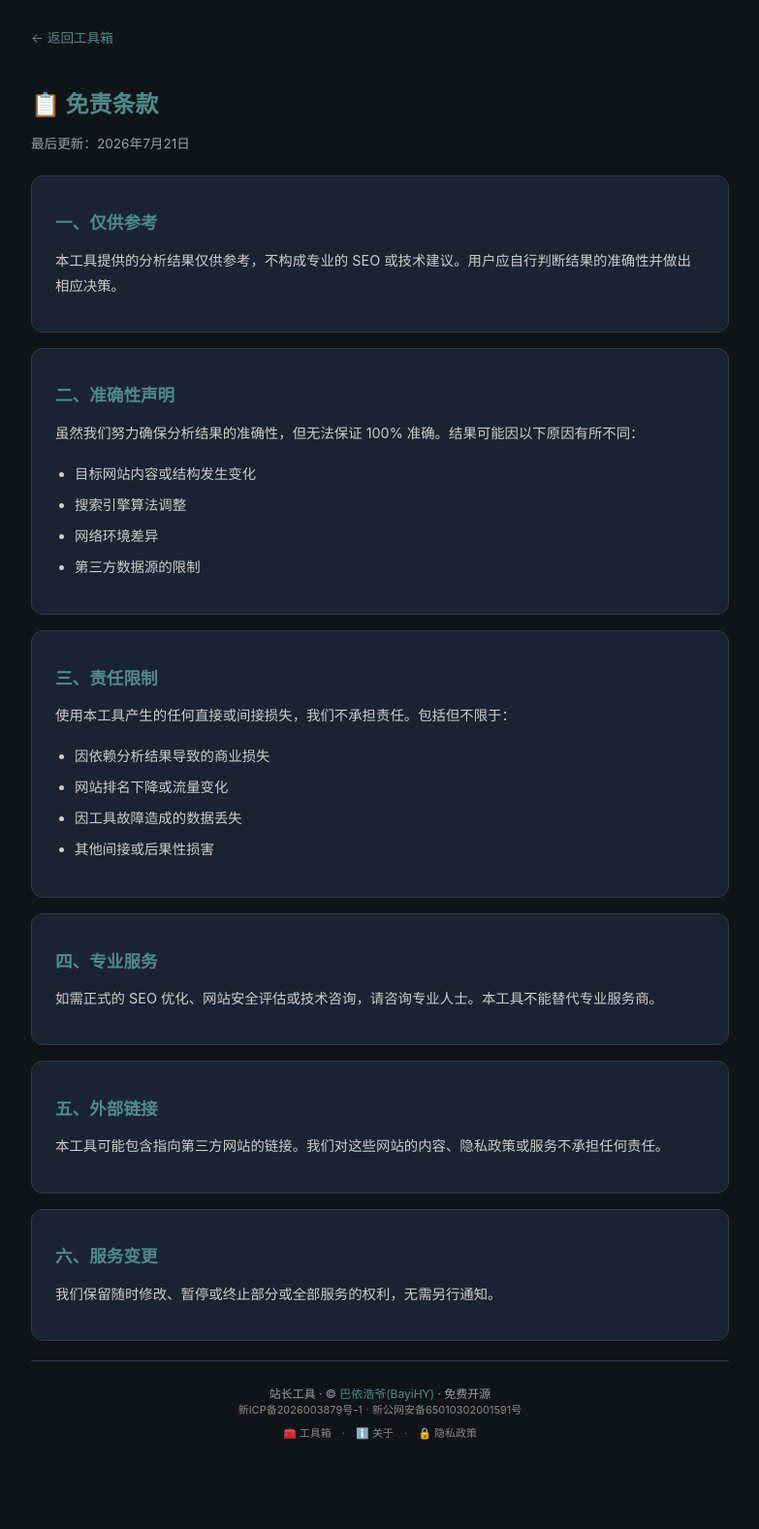
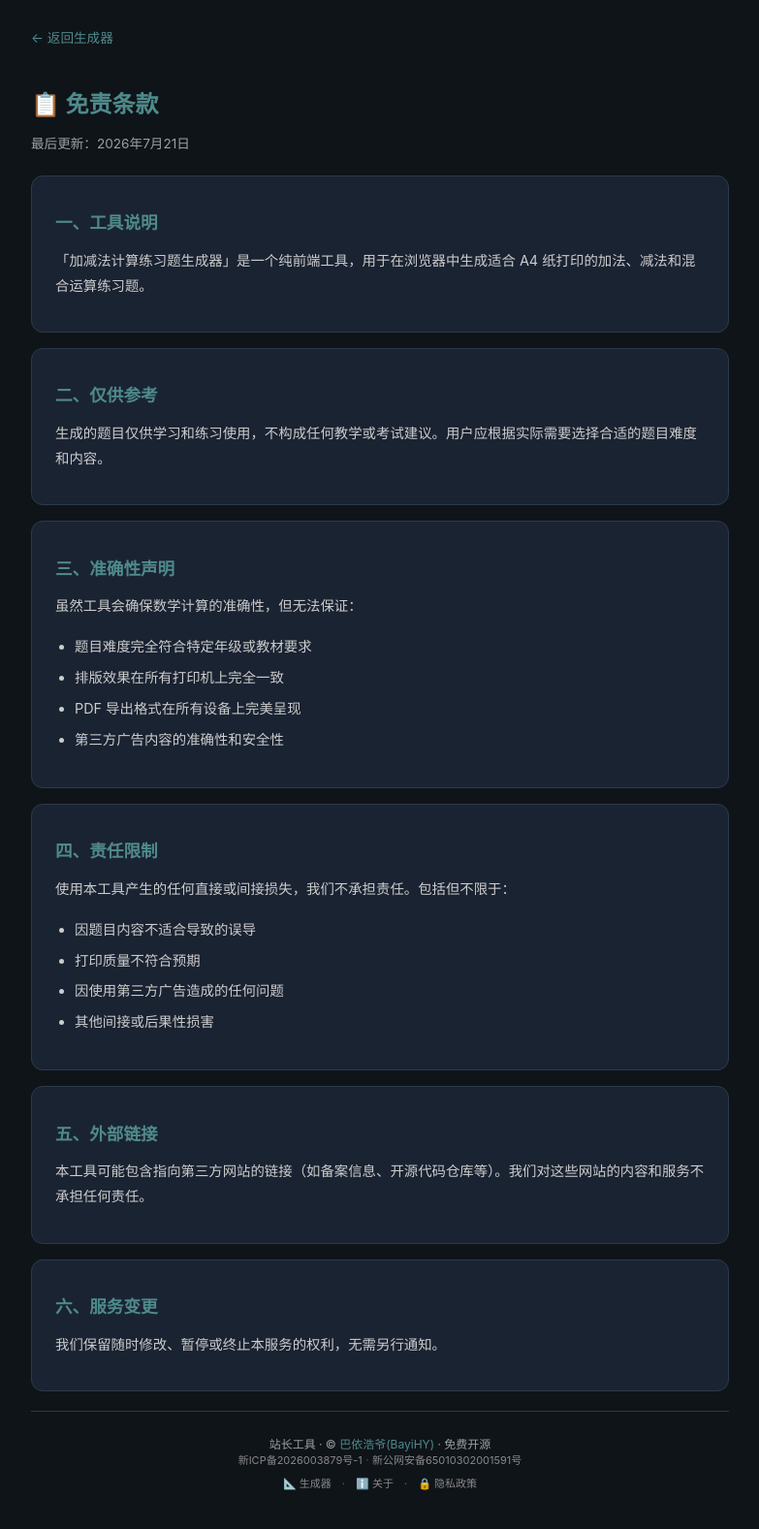
Before and after one commit to BayiHY/site-analyzer, a Flask app: page /disclaimer in a window 1280 px wide. Shown: the whole page at 97% size, without its empty margins (248-1031 px from the left). Before the commit the page ends 1485 px from the top, so only its background shows below. Run offline with Flask 3, Linux system fonts and the light colour scheme; parts of the project's set-up code (start-up, migrations or seed data) failed here and were passed over; some libraries are stand-ins or nearby versions.

Commit message:
fix(math-problems): h=1隐藏页脚、去掉Star、隐私免责改为生成器专用、广告角标定位修正

```diff
--- a/web/static/css/math-problems.css
+++ b/web/static/css/math-problems.css
@@ -35,6 +35,7 @@ body {
     display: flex;
     align-items: center;
     justify-content: center;
+    position: relative; /* 让角标相对广告位定位 */
 }
 .ad-label {
     position: absolute;
@@ -46,6 +47,8 @@ body {
     padding: 2px 6px;
     background: rgba(0,0,0,0.3);
     border-radius: 4px;
+    display: inline-block;
+    line-height: 1.2;
 }
 .ad-content {
     width: 100%;
--- a/web/templates/disclaimer.html
+++ b/web/templates/disclaimer.html
@@ -3,7 +3,7 @@
 <head>
     <meta charset="UTF-8">
     <meta name="viewport" content="width=device-width, initial-scale=1.0">
-    <title>免责条款 - 站长工具</title>
+    <title>免责条款 - 加减法计算练习题生成器</title>
     <style>
         body {
             font-family: -apple-system, BlinkMacSystemFont, 'Segoe UI', Roboto, sans-serif;
@@ -35,51 +35,51 @@
 </head>
 <body>
 <div class="container">
-    <a href="/tools/toolsbox" class="back-link">← 返回工具箱</a>
+    <a href="/tools/math-problems" class="back-link">← 返回生成器</a>
 
     <h1>📋 免责条款</h1>
     <p class="update-time">最后更新：2026年7月21日</p>
 
     <div class="section">
-        <h2>一、仅供参考</h2>
-        <p>本工具提供的分析结果仅供参考，不构成专业的 SEO 或技术建议。用户应自行判断结果的准确性并做出相应决策。</p>
+        <h2>一、工具说明</h2>
+        <p>「加减法计算练习题生成器」是一个纯前端工具，用于在浏览器中生成适合 A4 纸打印的加法、减法和混合运算练习题。</p>
     </div>
 
     <div class="section">
-        <h2>二、准确性声明</h2>
-        <p>虽然我们努力确保分析结果的准确性，但无法保证 100% 准确。结果可能因以下原因有所不同：</p>
+        <h2>二、仅供参考</h2>
+        <p>生成的题目仅供学习和练习使用，不构成任何教学或考试建议。用户应根据实际需要选择合适的题目难度和内容。</p>
+    </div>
+
+    <div class="section">
+        <h2>三、准确性声明</h2>
+        <p>虽然工具会确保数学计算的准确性，但无法保证：</p>
         <ul>
-            <li>目标网站内容或结构发生变化</li>
-            <li>搜索引擎算法调整</li>
-            <li>网络环境差异</li>
-            <li>第三方数据源的限制</li>
+            <li>题目难度完全符合特定年级或教材要求</li>
+            <li>排版效果在所有打印机上完全一致</li>
+            <li>PDF 导出格式在所有设备上完美呈现</li>
+            <li>第三方广告内容的准确性和安全性</li>
         </ul>
     </div>
 
     <div class="section">
-        <h2>三、责任限制</h2>
+        <h2>四、责任限制</h2>
         <p>使用本工具产生的任何直接或间接损失，我们不承担责任。包括但不限于：</p>
         <ul>
-            <li>因依赖分析结果导致的商业损失</li>
-            <li>网站排名下降或流量变化</li>
-            <li>因工具故障造成的数据丢失</li>
+            <li>因题目内容不适合导致的误导</li>
+            <li>打印质量不符合预期</li>
+            <li>因使用第三方广告造成的任何问题</li>
             <li>其他间接或后果性损害</li>
         </ul>
     </div>
 
     <div class="section">
-        <h2>四、专业服务</h2>
-        <p>如需正式的 SEO 优化、网站安全评估或技术咨询，请咨询专业人士。本工具不能替代专业服务商。</p>
-    </div>
-
-    <div class="section">
         <h2>五、外部链接</h2>
-        <p>本工具可能包含指向第三方网站的链接。我们对这些网站的内容、隐私政策或服务不承担任何责任。</p>
+        <p>本工具可能包含指向第三方网站的链接（如备案信息、开源代码仓库等）。我们对这些网站的内容和服务不承担任何责任。</p>
     </div>
 
     <div class="section">
         <h2>六、服务变更</h2>
-        <p>我们保留随时修改、暂停或终止部分或全部服务的权利，无需另行通知。</p>
+        <p>我们保留随时修改、暂停或终止本服务的权利，无需另行通知。</p>
     </div>
 
     <div class="footer">
@@ -90,7 +90,7 @@
             <a href="https://www.beian.gov.cn/portal/registerSystemInfo?recordcode=65010302001591" target="_blank" style="color:#888;font-size:11px;text-decoration:none;">新公网安备65010302001591号</a>
         </div>
         <div style="font-size:11px;color:#666;margin-top:8px;">
-            <a href="/tools/toolsbox" style="color:#888;margin:0 8px;text-decoration:none;">🧰 工具箱</a> ·
+            <a href="/tools/math-problems" style="color:#888;margin:0 8px;text-decoration:none;">📐 生成器</a> ·
             <a href="/tools/about" style="color:#888;margin:0 8px;text-decoration:none;">ℹ️ 关于</a> ·
             <a href="/tools/privacy" style="color:#888;margin:0 8px;text-decoration:none;">🔒 隐私政策</a>
         </div>
```
Also changed, not shown: web/templates/math-problems.html (+13 -4 lines), web/templates/privacy.html (+28 -66 lines).
